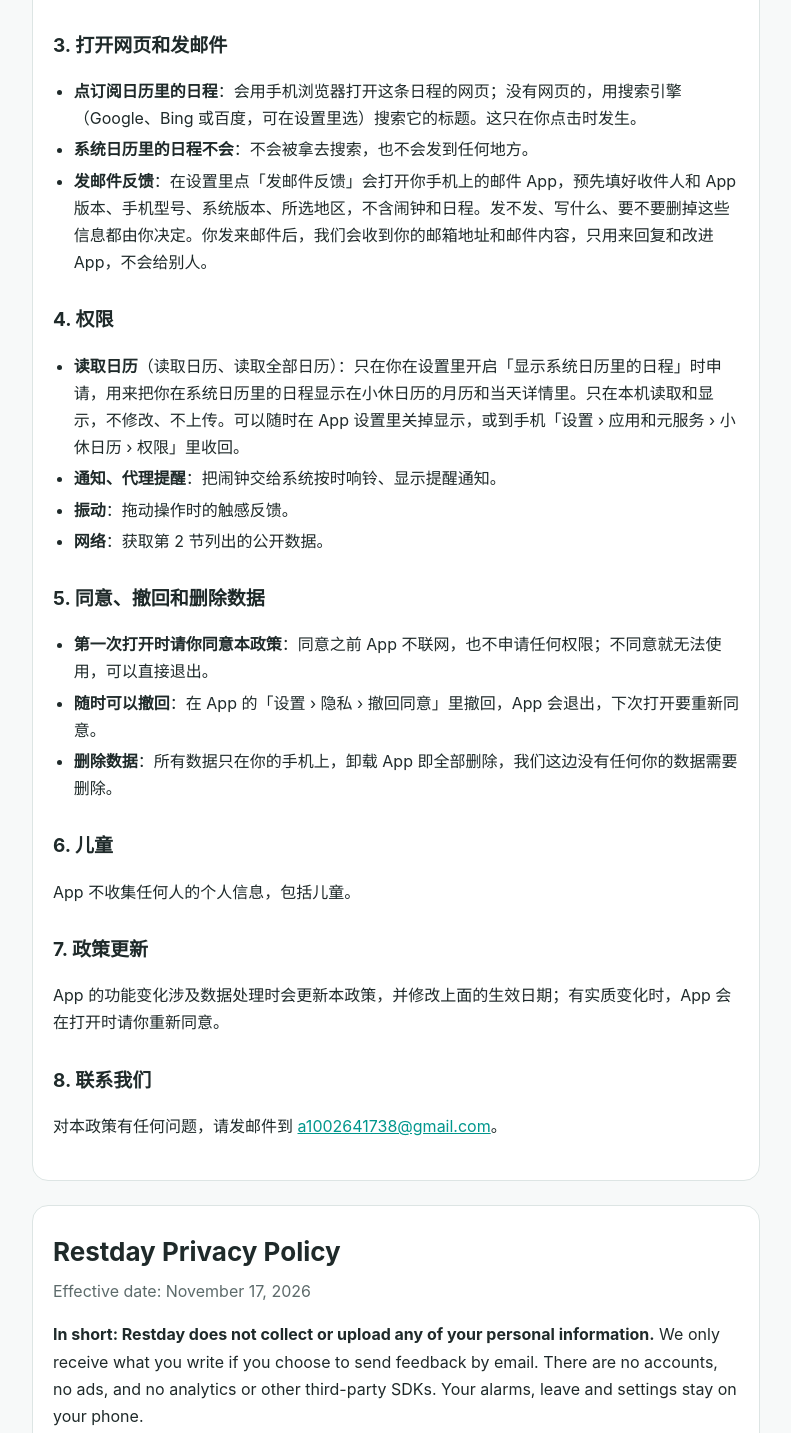
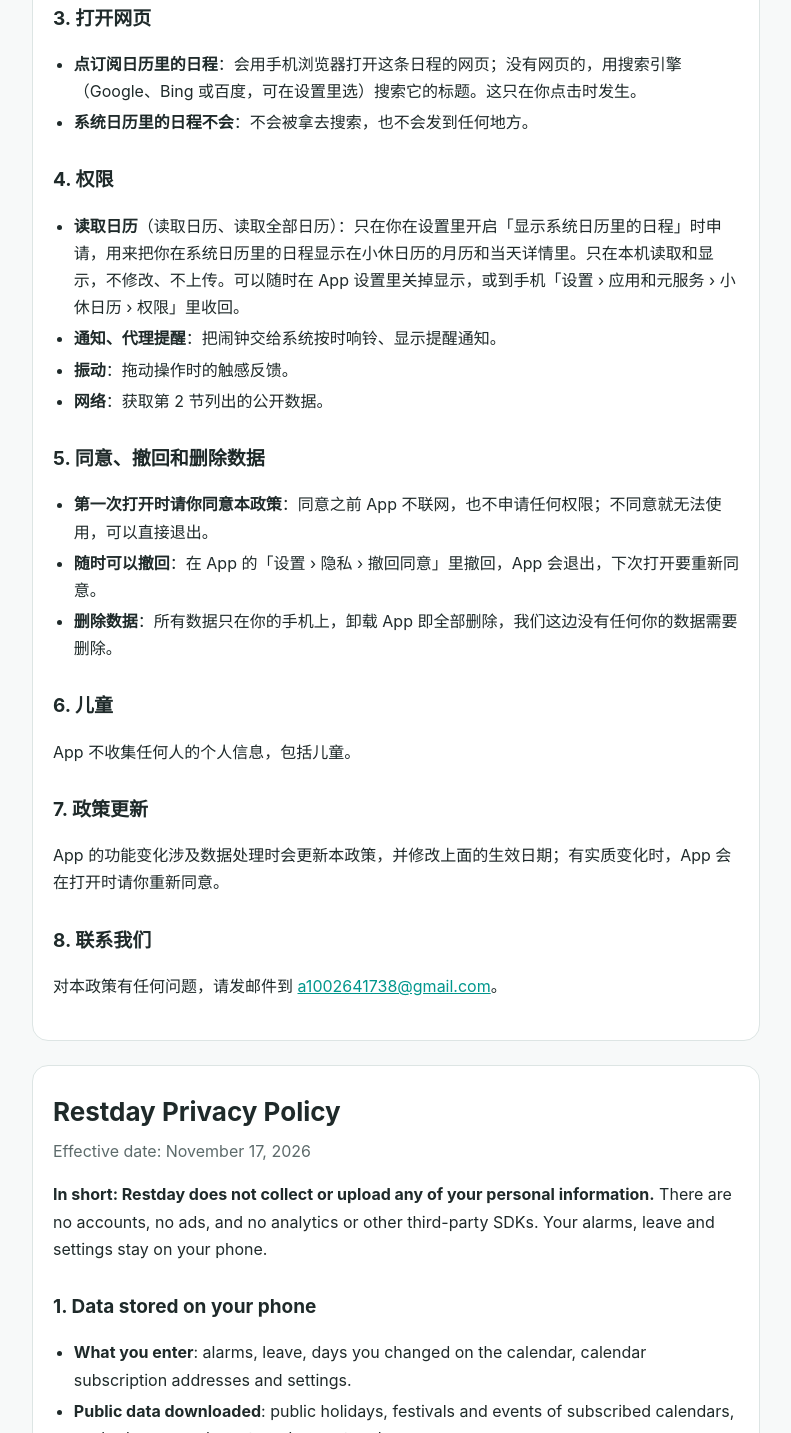
Before and after one commit to Yan-Shirong/restday, a plain HTML site: page privacy.html in a window 1280 px wide. Shown: the part 949-2382 px from the top of the page, without its empty margins (244-1035 px from the left). Drawn offline with Linux system fonts and the light colour scheme.

Commit message:
更新隐私政策

```diff
--- a/privacy.html
+++ b/privacy.html
@@ -38,7 +38,7 @@
 <h1>小休日历隐私政策</h1>
 <p class="date">生效日期：2026 年 11 月 17 日</p>
 
-<p><b>一句话：小休日历不收集、不上传你的任何个人信息。</b>只有你主动发邮件反馈时，我们才会收到你写的邮件。没有帐号，没有广告，没有统计或其他第三方 SDK。你的闹钟、请假和设置只保存在你的手机上。</p>
+<p><b>一句话：小休日历不收集、不上传你的任何个人信息。</b>没有帐号，没有广告，没有统计或其他第三方 SDK。你的闹钟、请假和设置只保存在你的手机上。</p>
 
 <h2>1. 保存在手机上的数据</h2>
 <ul>
@@ -57,11 +57,10 @@
   <li><b>检测能否访问 Google</b>：打开日历页时访问一次 <code>www.google.com/generate_204</code>（一个空页面），只用来决定点开日程时用哪个搜索引擎。</li>
 </ul>
 
-<h2>3. 打开网页和发邮件</h2>
+<h2>3. 打开网页</h2>
 <ul>
   <li><b>点订阅日历里的日程</b>：会用手机浏览器打开这条日程的网页；没有网页的，用搜索引擎（Google、Bing 或百度，可在设置里选）搜索它的标题。这只在你点击时发生。</li>
   <li><b>系统日历里的日程不会</b>：不会被拿去搜索，也不会发到任何地方。</li>
-  <li><b>发邮件反馈</b>：在设置里点「发邮件反馈」会打开你手机上的邮件 App，预先填好收件人和 App 版本、手机型号、系统版本、所选地区，不含闹钟和日程。发不发、写什么、要不要删掉这些信息都由你决定。你发来邮件后，我们会收到你的邮箱地址和邮件内容，只用来回复和改进 App，不会给别人。</li>
 </ul>
 
 <h2>4. 权限</h2>
@@ -93,7 +92,7 @@
 <h1>Restday Privacy Policy</h1>
 <p class="date">Effective date: November 17, 2026</p>
 
-<p><b>In short: Restday does not collect or upload any of your personal information.</b> We only receive what you write if you choose to send feedback by email. There are no accounts, no ads, and no analytics or other third-party SDKs. Your alarms, leave and settings stay on your phone.</p>
+<p><b>In short: Restday does not collect or upload any of your personal information.</b> There are no accounts, no ads, and no analytics or other third-party SDKs. Your alarms, leave and settings stay on your phone.</p>
 
 <h2>1. Data stored on your phone</h2>
 <ul>
@@ -112,11 +111,10 @@
   <li><b>Checking whether Google is reachable</b>: when the calendar page opens, the app loads <code>www.google.com/generate_204</code> (an empty page) once, only to decide which search engine to use when you open an event.</li>
 </ul>
 
-<h2>3. Opening web pages and sending email</h2>
+<h2>3. Opening web pages</h2>
 <ul>
   <li><b>Tapping an event of a subscribed calendar</b>: opens the event's web page in your browser; if it has none, searches its title with a search engine (Google, Bing or Baidu, selectable in settings). This happens only when you tap.</li>
   <li><b>Events from your system calendar never do</b>: they are never searched or sent anywhere.</li>
-  <li><b>Feedback by email</b>: tapping "Send feedback by email" in settings opens the email app on your phone with the recipient, app version, phone model, system version and selected regions filled in; alarms and events are not included. Whether to send it, what to write and whether to delete that information is up to you. If you send it, we receive your email address and the message, and use them only to reply and improve the app. We do not share them with anyone.</li>
 </ul>
 
 <h2>4. Permissions</h2>
```
